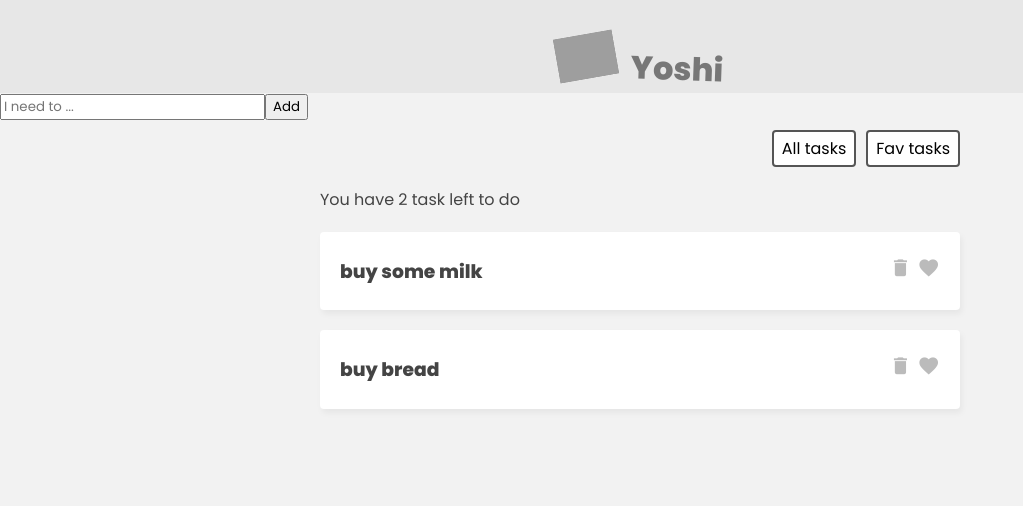
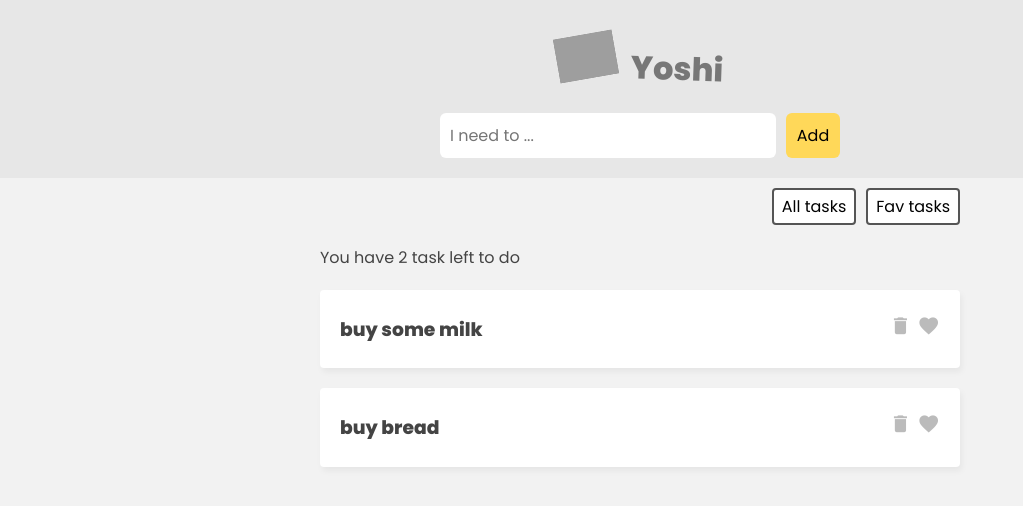
Before and after one commit to parsaM110/vue3-pinia, a Vue app: page / in a window 1280 px wide. Shown: the top 506 px of the page, without its empty margins (0-1023 px from the left). Built offline with nearby package versions, Linux system fonts and the light colour scheme; grey boxes are pictures that could not be loaded; the HTML template or start-up script is replaced by a standard one.

Commit message:
some css modification | error in taskStore.favCount

```diff
--- a/src/App.vue
+++ b/src/App.vue
@@ -24,7 +24,7 @@
       </div>
     </div>
     <div class="task-list" v-if="filter === 'favs'">
-      <p>You have {{ taskStore.totalCount }} favs left to do</p>
+      <p>You have {{ taskStore.favCount }} favs left to do</p>
       <div v-for="task in taskStore.favs" :key="task.id">
         <TaskDetails :task="task" />
       </div>
--- a/src/assets/main.css
+++ b/src/assets/main.css
@@ -59,6 +59,9 @@
   cursor: pointer;
   color: #bbb;
 }
+.task i.active {
+  color: #ff005d;
+}
 
 /* filter nav */
 .filter {
@@ -77,3 +80,32 @@
   font-size: 0.8em;
   font-size: 1em;
 }
+
+/* new task form */
+.new-task-form {
+  background: #e7e7e7;
+  padding: 20px 0;
+}
+form {
+  max-width: 400px;
+  margin: 0 auto;
+  display: grid;
+  grid-template-columns: 3fr 1fr;
+  gap: 10px;
+}
+form button {
+  background: #ffd859;
+  border: 0;
+  padding: 10px;
+  font-family: "Poppins";
+  border-radius: 6px;
+  cursor: pointer;
+  font-size: 1em;
+}
+form input {
+  border: 0;
+  padding: 10px;
+  border-radius: 6px;
+  color: #555;
+  font-size: 1em;
+}
```
